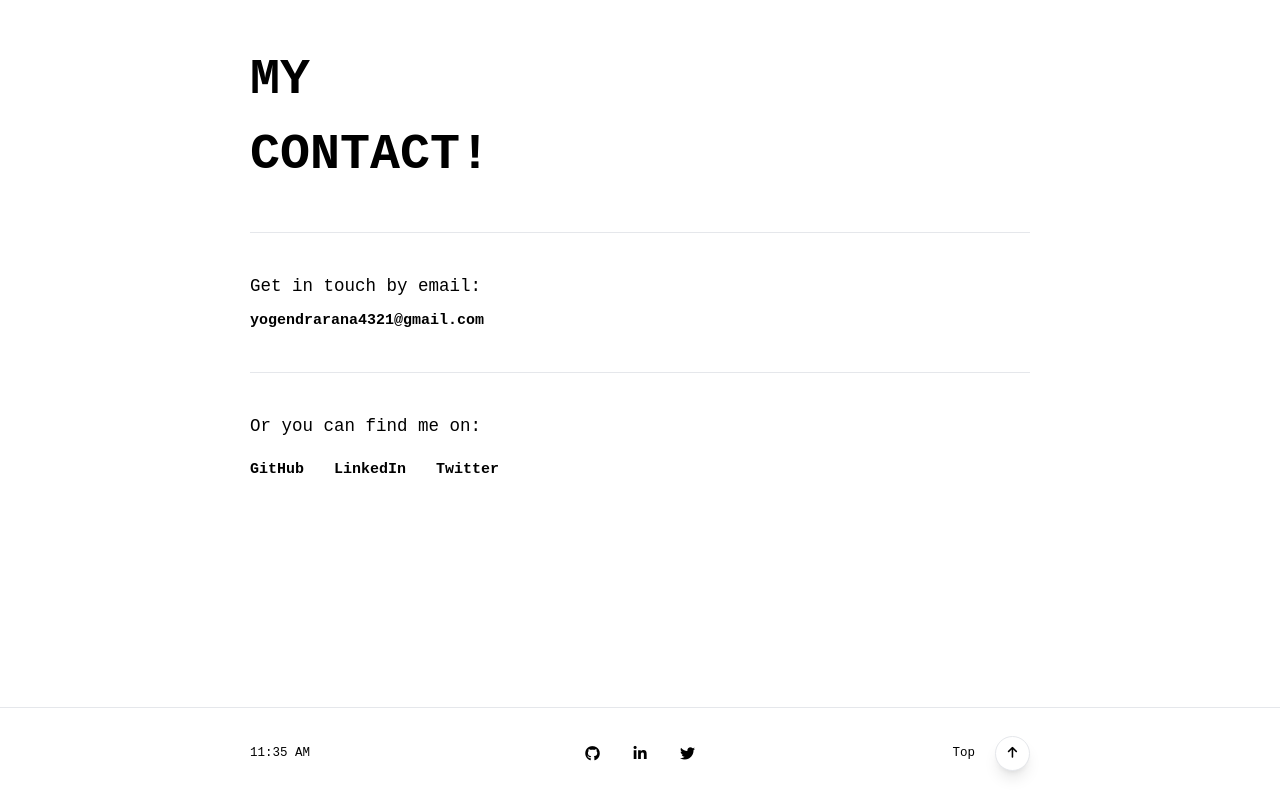
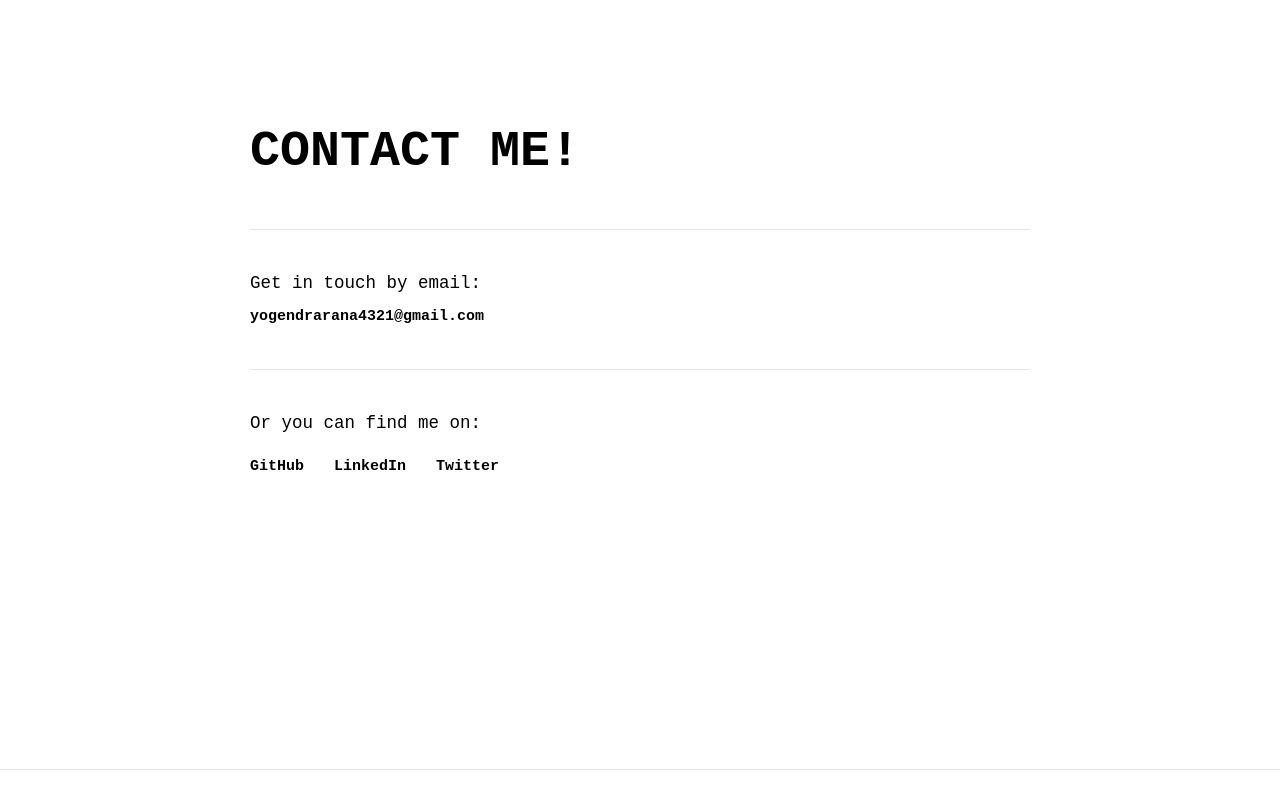
Before and after one commit to yogendrarana/yogendrarana.com, a Next.js app: page / in a window 1280 px wide. Shown: the part 1985-2781 px from the top of the page. Built offline with nearby package versions, Linux system fonts and the light colour scheme.

Commit message:
Layout changes

```diff
--- a/src/app/(client)/page.tsx
+++ b/src/app/(client)/page.tsx
@@ -5,16 +5,16 @@ import Contact from "@/components/layout/contact";
 
 const HomePage = () => {
   return (
-    <div className="flex flex-col gap-[2rem]">
-      <div>
+    <div className="flex flex-col">
+      <div id="banner" className="border-b">
         <Banner />
       </div>
 
-      <div id="about">
+      <div id="about" className="border-b">
         <About />
       </div>
 
-      {/* <div id="projects">
+      {/* <div id="projects" className="border-b">
         <Projects />
       </div> */}
 
--- a/src/components/layout/about.tsx
+++ b/src/components/layout/about.tsx
@@ -12,7 +12,7 @@ const About = () => {
     const summaryParts = MY_DATA.professionalSummary.split('<br />');
 
     return (
-        <div className="min-h-screen p-[var(--px)] sm:p-[var(--md-px)] flex flex-col bg-gray-100 justify-center overflow-hidden">
+        <div className="min-h-screen p-[var(--px)] sm:p-[var(--md-px)] flex flex-col justify-center overflow-hidden">
 
             {/* heading */}
             <div className=" border-b">
--- a/src/components/layout/banner.tsx
+++ b/src/components/layout/banner.tsx
@@ -14,7 +14,7 @@ const Banner = () => {
     const primary_stack = [...primary_languages, ...primary_frameworks];
 
     return (
-        <div className='h-[100vh] w-full flex flex-col justify-between relative'>
+        <div className='h-screen w-full flex flex-col justify-between relative '>
             <Header />
 
             <div className='lg:flex text-center font-bold w-full'>
--- a/src/components/layout/contact.tsx
+++ b/src/components/layout/contact.tsx
@@ -7,13 +7,11 @@ import EmailButton from "@/components/util/email-button";
 const Contact = () => {
 
     return (
-        <div className="min-h-screen flex flex-col justify-center">
-            <div className="px-[var(--px)] sm:px-[var(--md-px)] flex flex-col justify-between">
+            <div className="min-h-screen p-[var(--px)] sm:p-[var(--md-px)] flex flex-col justify-between">
                 {/* heading */}
                 <div className="py-[4rem] border-b">
                     <div className="text-[5rem] font-bold uppercase">
-                        <p>My</p>
-                        <p>Contact!</p>
+                        <p>Contact Me!</p>
                     </div>
                 </div>
 
@@ -59,7 +57,6 @@ const Contact = () => {
                     </div>
                 </div>
             </div>
-        </div >
     )
 }
 
--- a/src/components/layout/footer.tsx
+++ b/src/components/layout/footer.tsx
@@ -2,14 +2,12 @@
 import Watch from "@/components/util/watch";
 import Socials from "@/components/util/socials";
 import TopButton from "@/components/util/top-button";
-import Logo from "../util/logo";
 
 const Footer = () => {
     return (
         <footer
             className='
                 min-h-[var(--nav-height)]
-                mt-[2.5rem]
                 px-[var(--px)] sm:px-[var(--md-px)]
                 py-[2.5rem]
                 flex flex-col items-center gap-[3rem]
--- a/src/styles/globals.css
+++ b/src/styles/globals.css
@@ -33,7 +33,7 @@ html {
 }
 
 /* banner */
-/* .banner {
+.banner {
   content: "";
   position: absolute;
   inset: 0;
@@ -47,4 +47,4 @@ html {
       transparent 2px var(--size)) 50% 50% / var(--size) var(--size);
   mask: linear-gradient(180deg, white, transparent);
   z-index: -10;
-} */
+}
```
